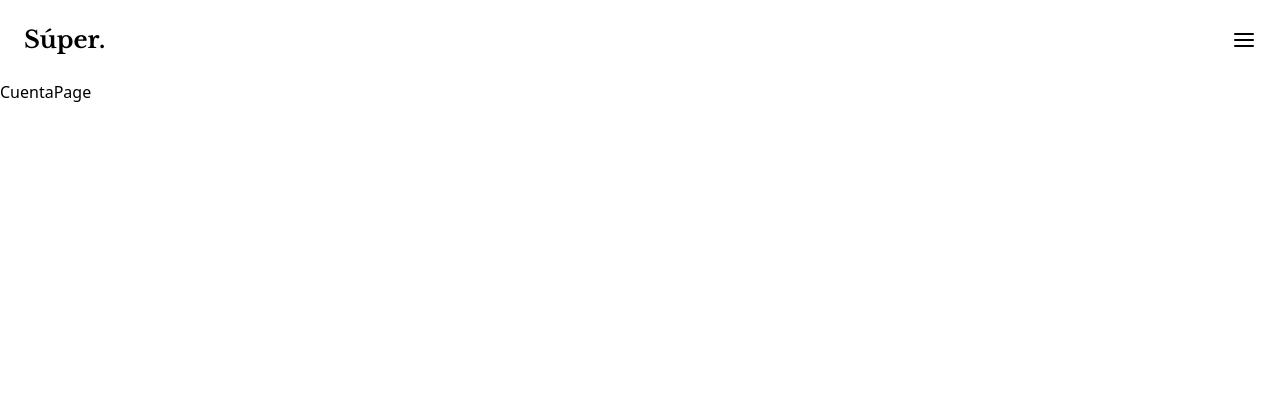
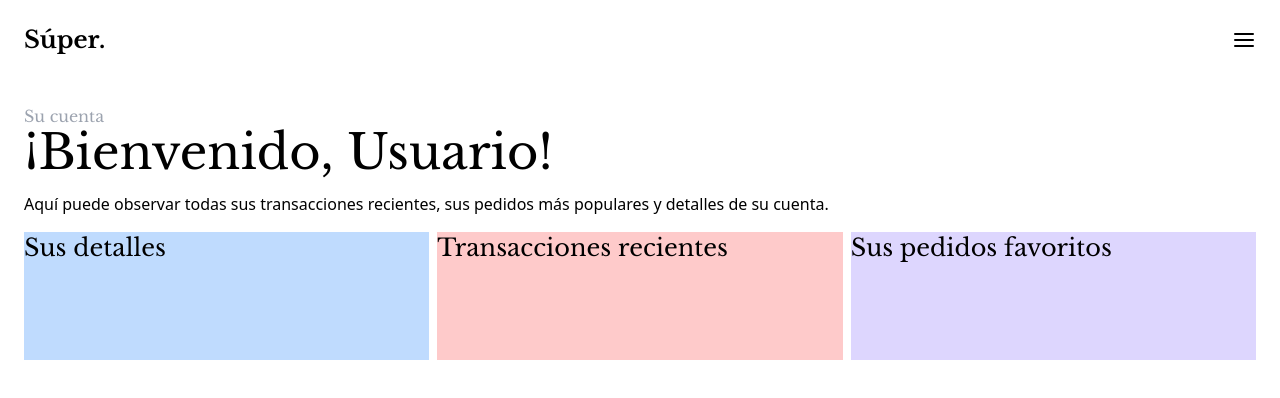
Before and after one commit to mar-cial/super, a Next.js app: page /cuenta in a window 1280 px wide. Shown: the top 398 px of the page. Built offline with nearby package versions, Linux system fonts and the light colour scheme.

Commit message:
starter files of cuenta page

```diff
--- /dev/null
+++ b/components/TituloCartaDeUsuario.tsx
@@ -0,0 +1,9 @@
+type Props = {
+  text: string;
+};
+
+const TituloCartaDeUsuario = (props: Props) => {
+  return <h3 className="text-2xl font-main">{props.text}</h3>;
+};
+
+export default TituloCartaDeUsuario;
--- a/pages/cuenta/index.tsx
+++ b/pages/cuenta/index.tsx
@@ -1,8 +1,8 @@
 // date created dd/mm/yy: 21 / 06 / 2022 - 19 : 13 : 29 by César Marcial
 
+//react / nextjs imports
 import { NextPage } from 'next';
-
-//react / nextjs imports
+import TituloCartaDeUsuario from '../../components/TituloCartaDeUsuario';
 
 // media imports
 
@@ -10,7 +10,46 @@ import { NextPage } from 'next';
 
 // start of component
 const CuentaPage: NextPage = () => {
-  return <div>CuentaPage</div>;
+  return (
+    <>
+      <div className="grid gap-4 p-6">
+        <div>
+          <p className="text-gray-400 text-mono font-main">Su cuenta</p>
+          <h1 className="text-5xl font-main">¡Bienvenido, Usuario!</h1>
+        </div>
+
+        <div>
+          <p>
+            Aquí puede observar todas sus transacciones recientes, sus pedidos
+            más populares y detalles de su cuenta.
+          </p>
+        </div>
+
+        <div className="grid h-32 gap-2 md:grid-cols-3">
+          {/* <-------------------- Detalles --------------------> */}
+          <div className="grid gap-4 bg-blue-200">
+            <header>
+              <TituloCartaDeUsuario text="Sus detalles" />
+            </header>
+          </div>
+
+          {/* <-------------------- Transacciones recientes --------------------> */}
+          <div className="bg-red-200 ">
+            <header>
+              <TituloCartaDeUsuario text="Transacciones recientes" />
+            </header>
+          </div>
+
+          {/* <-------------------- pedidos más populares --------------------> */}
+          <div className="bg-violet-200">
+            <header>
+              <TituloCartaDeUsuario text="Sus pedidos favoritos" />
+            </header>
+          </div>
+        </div>
+      </div>
+    </>
+  );
 };
 
 export default CuentaPage;
```
